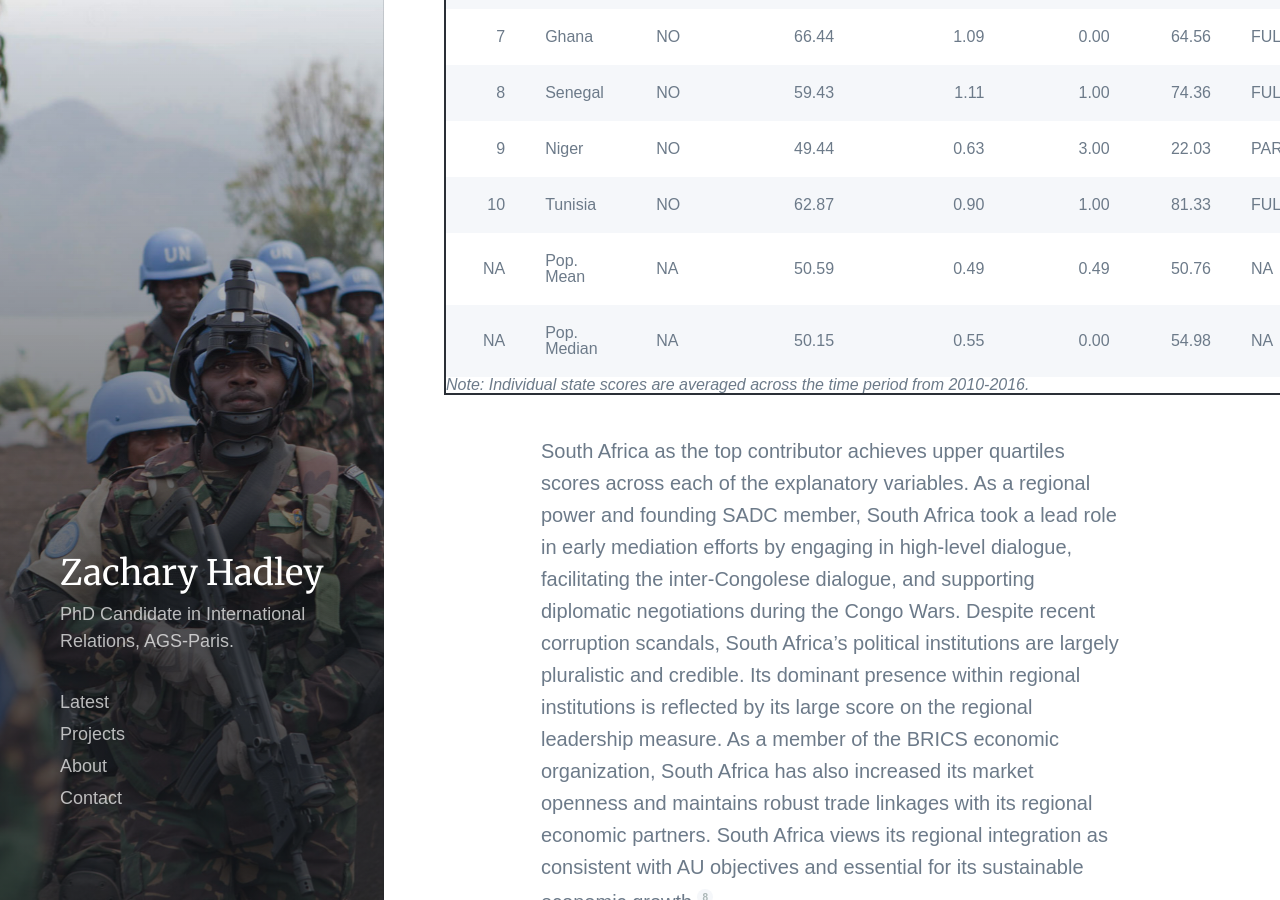
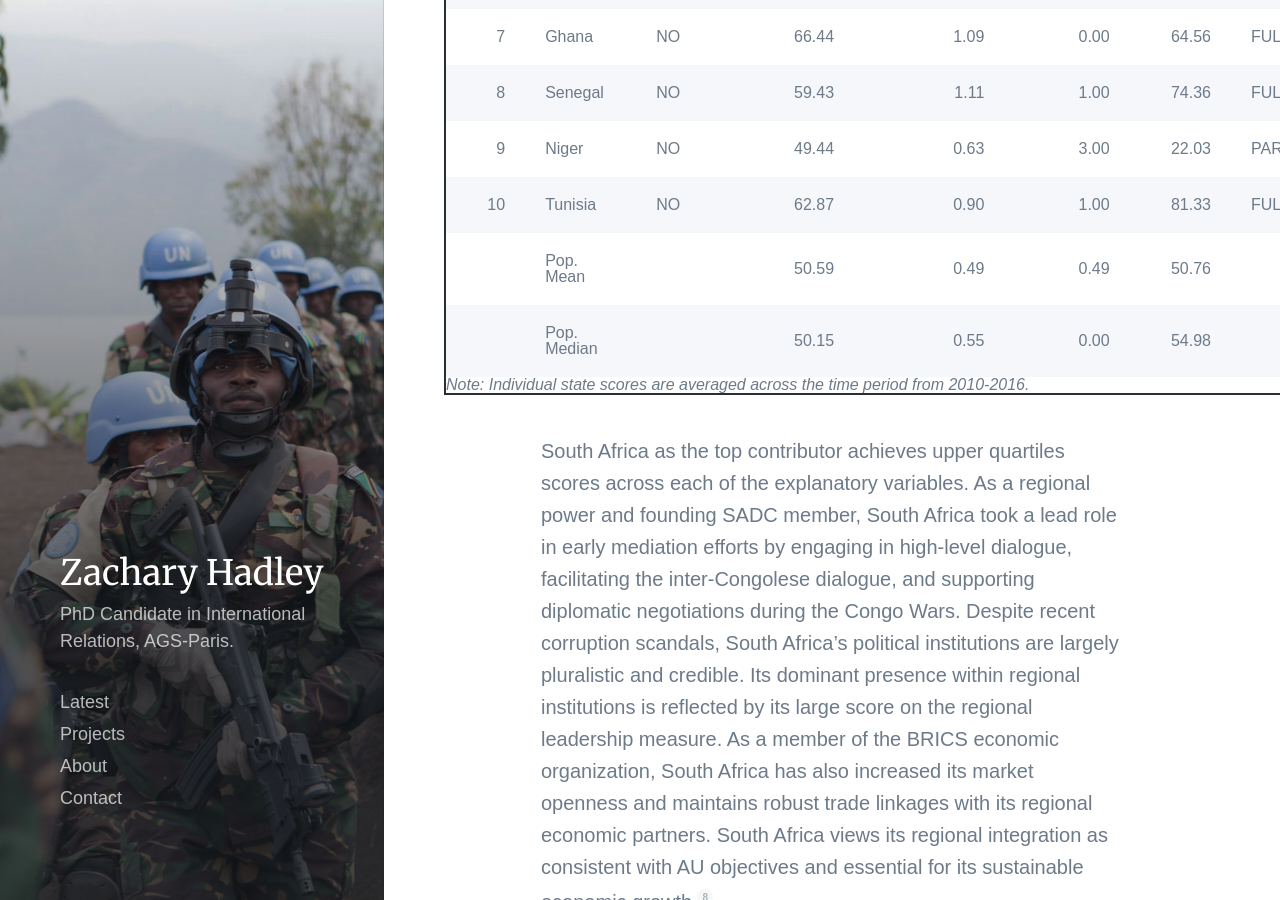
Before and after one commit to zhadley/zhadley.github.io, a Jekyll site: the page built from _projects/monusco.md, in a window 1280 px wide and 900 px high, scrolled down 5580 px. Built offline with Jekyll 4.4.1, drawn with Linux system fonts in a browser that asks for light colours; nearby versions of some CDN libraries; some web fonts are replaced.

Commit message:
Update monusco.md

```diff
--- a/_projects/monusco.md
+++ b/_projects/monusco.md
@@ -143,24 +143,24 @@ The implementation of the Nairobi Declaration works towards that objective. With
    <td style="text-align:left;"> FULL </td>
   </tr>
   <tr>
-   <td style="text-align:right;"> NA </td>
+   <td style="text-align:right;">  </td>
    <td style="text-align:left;"> Pop. Mean </td>
-   <td style="text-align:left;"> NA </td>
+   <td style="text-align:left;">  </td>
    <td style="text-align:right;"> 50.59 </td>
    <td style="text-align:right;"> 0.49 </td>
    <td style="text-align:right;"> 0.49 </td>
    <td style="text-align:right;"> 50.76 </td>
-   <td style="text-align:left;"> NA </td>
+   <td style="text-align:left;">  </td>
   </tr>
   <tr>
-   <td style="text-align:right;"> NA </td>
+   <td style="text-align:right;">  </td>
    <td style="text-align:left;"> Pop. Median </td>
-   <td style="text-align:left;"> NA </td>
+   <td style="text-align:left;">   </td>
    <td style="text-align:right;"> 50.15 </td>
    <td style="text-align:right;"> 0.55 </td>
    <td style="text-align:right;"> 0.00 </td>
    <td style="text-align:right;"> 54.98 </td>
-   <td style="text-align:left;"> NA </td>
+   <td style="text-align:left;">  </td>
   </tr>
 </tbody>
 <tfoot>
```
